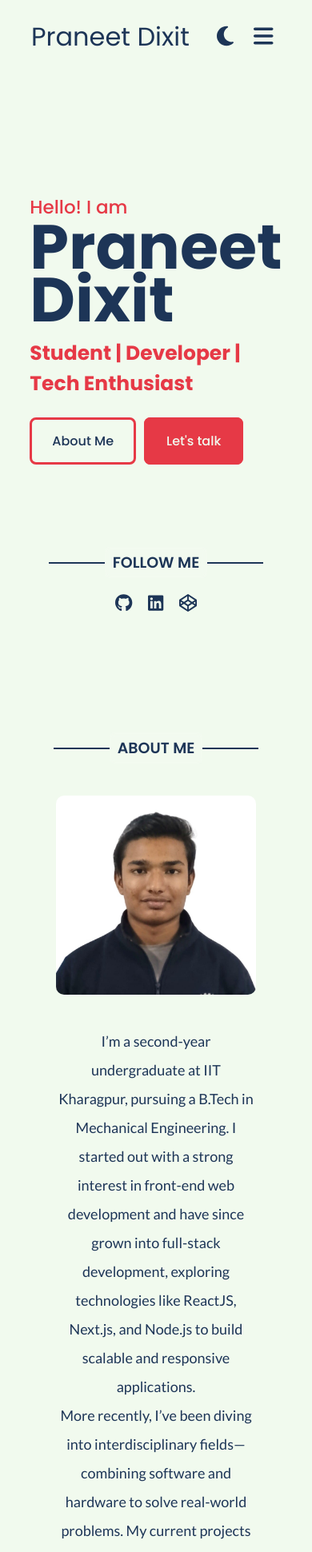
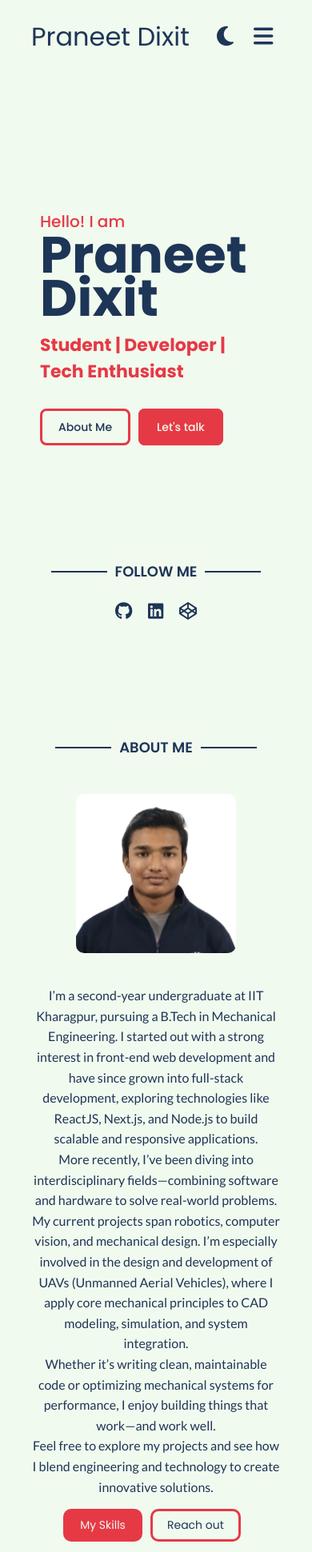
Before and after one commit to PraneetDixit/react-portfolio, a React (Create React App) app: page / in a window 390 px wide. Shown: the top 1941 px of the page at 80% size. Built offline with nearby package versions, Linux system fonts and the light colour scheme.

Commit message:
optimize mobile styles

```diff
--- a/src/App.css
+++ b/src/App.css
@@ -239,6 +239,12 @@ footer a {
   }
 }
 
+@media screen and (max-width: 1320px) {
+  .aboutInfo,
+  .projectsInfo {
+    padding: 40px max(5%, 40px);
+  }
+}
 @media screen and (max-width: 710px) {
   main {
     flex-direction: column-reverse;
@@ -279,14 +285,20 @@ footer a {
     order: 1;
     padding: 5px 10px;
   }
+
+  .aboutInfo, .projectsInfo{
+    padding: 40px 10px;
+  }
+
+  #about p{
+    line-height: 1.6;
+  }
+
+  footer{
+    padding: 50px;
+  }
 }
 
-@media screen and (max-width: 1320px) {
-  .aboutInfo,
-  .projectsInfo {
-    padding: 40px max(5%, 40px);
-  }
-}
 
 @media screen and (max-width: 1070px) {
   .aboutInfo img {
@@ -407,3 +419,51 @@ footer a {
     padding: 40px 10px;
   }
 }
+
+@media screen and (max-width: 500px) {
+  main{
+    padding: 20px;
+  }
+
+  #about p{
+    font-size: 16px;
+  }
+
+  .fPara{
+    font-size: 20px;
+  }
+
+  .sPara{
+    font-size: 64px;
+  }
+
+  .tPara{
+    font-size: 22px;
+  }
+
+  #home{
+    font-size: 26px;
+  }
+
+  .info a{
+    font-size: 14px;
+    padding: 10px 20px;
+  }
+
+  .follow{
+    font-size: 18px;
+  }
+
+  .aboutInfo img{
+    width: 200px;
+  }
+
+  .btnGroup a{
+    font-size: 14px;
+    padding: 6px 18px;
+  }
+
+  footer{
+    padding: 50px 30px;
+  }
+}
```
